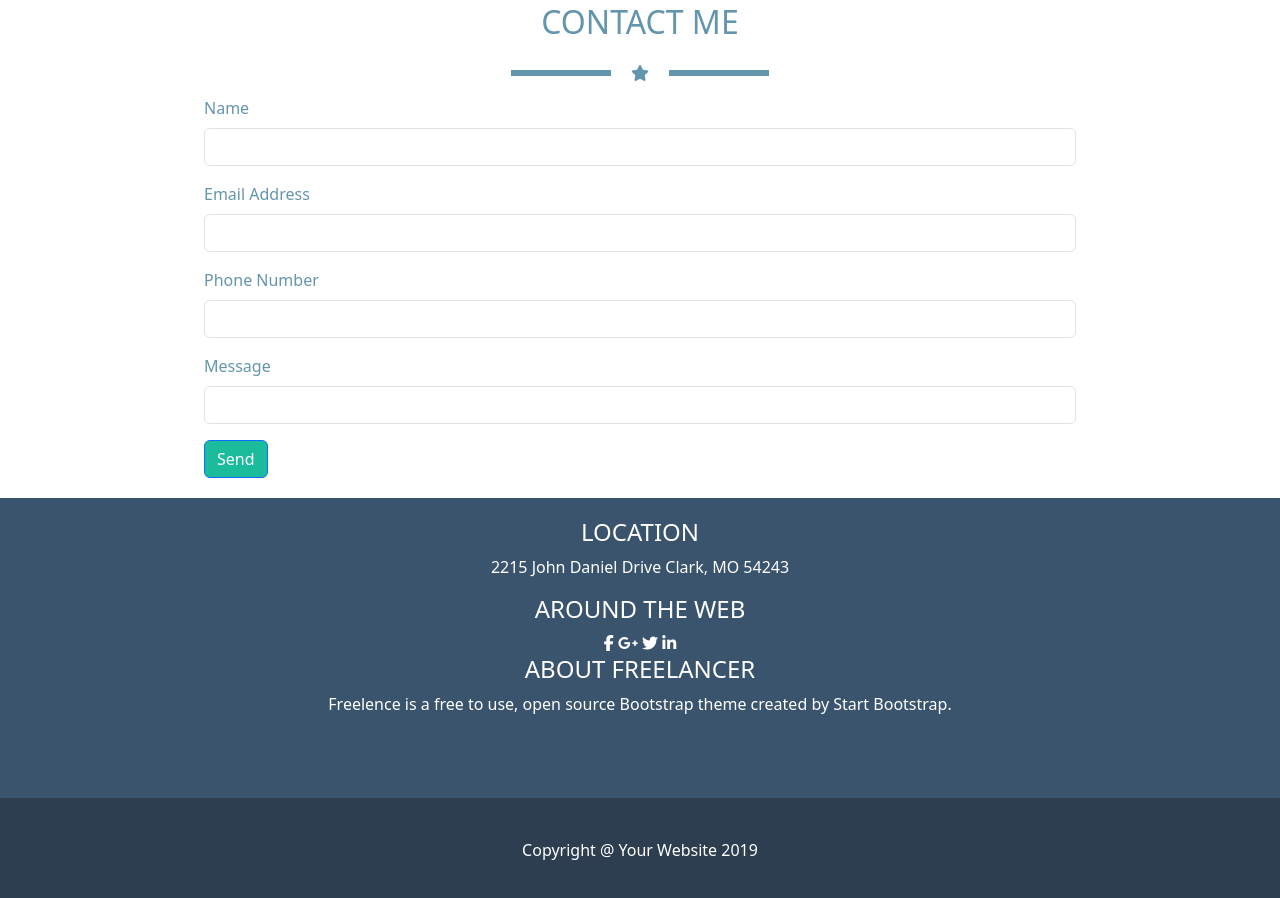
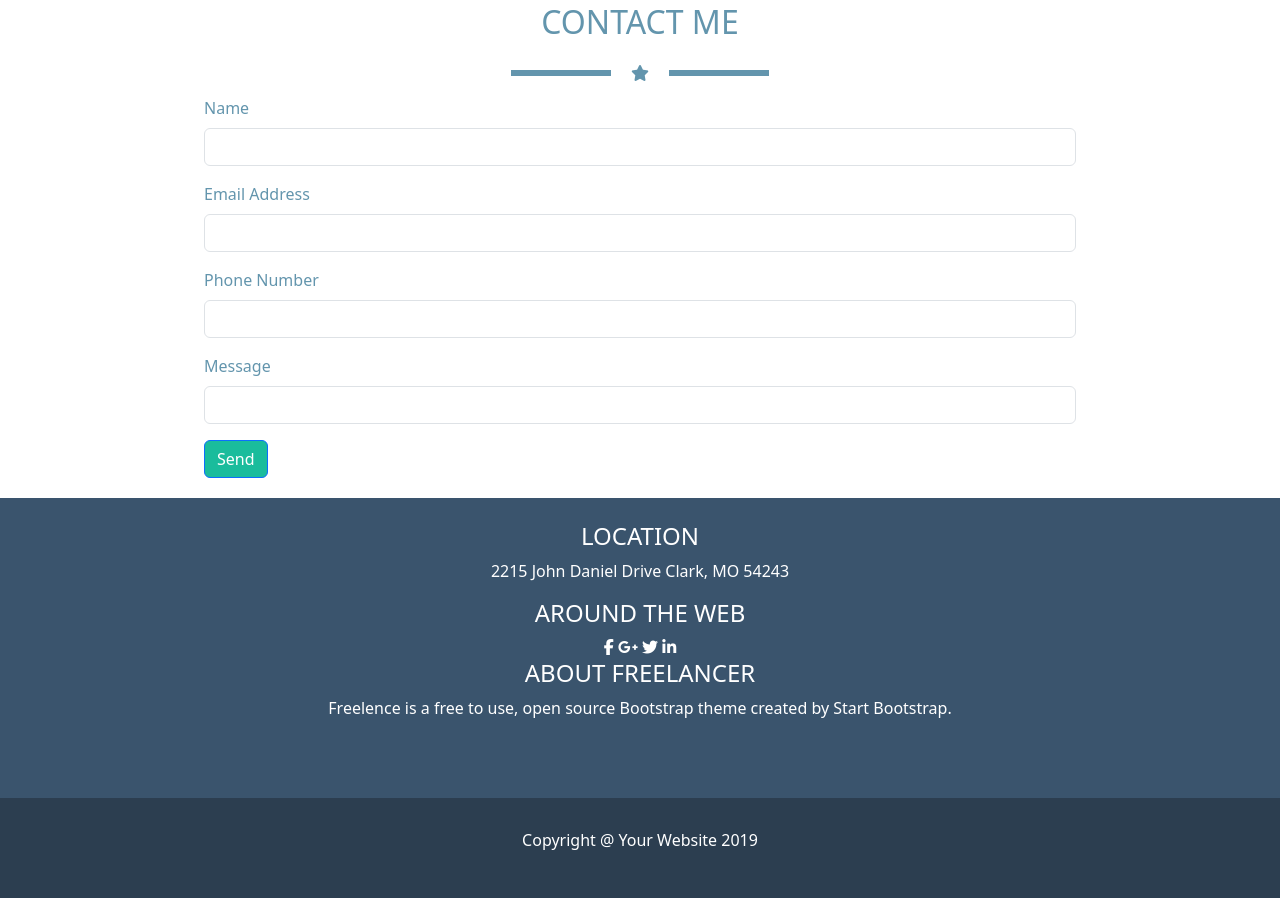
Before and after one commit to alessiarabacchi/html-css-bootstrap-freelancer, a plain HTML site: page index.html in a window 1280 px wide. Shown: the part 2641-3539 px from the top of the page. Drawn offline with nearby package versions, Linux system fonts and the light colour scheme.

Commit message:
change css footer

```diff
--- a/index.html
+++ b/index.html
@@ -192,7 +192,7 @@
     </section>
 
     <!-- Section 5  -->
-    <section class="fifth-section">
+    <section class="fifth-section p-4">
       <div class="container text-center">
         <div>
           <h4>LOCATION</h4>
@@ -211,7 +211,7 @@
         </div>
       </div>
     </section>
-    <footer class="d-flex justify-content-center align-items-center text-center">
+    <footer class="d-flex justify-content-center align-items-center text-center p-4">
       <p>Copyright @ Your Website 2019</p>
     </footer>
   </body>
```
